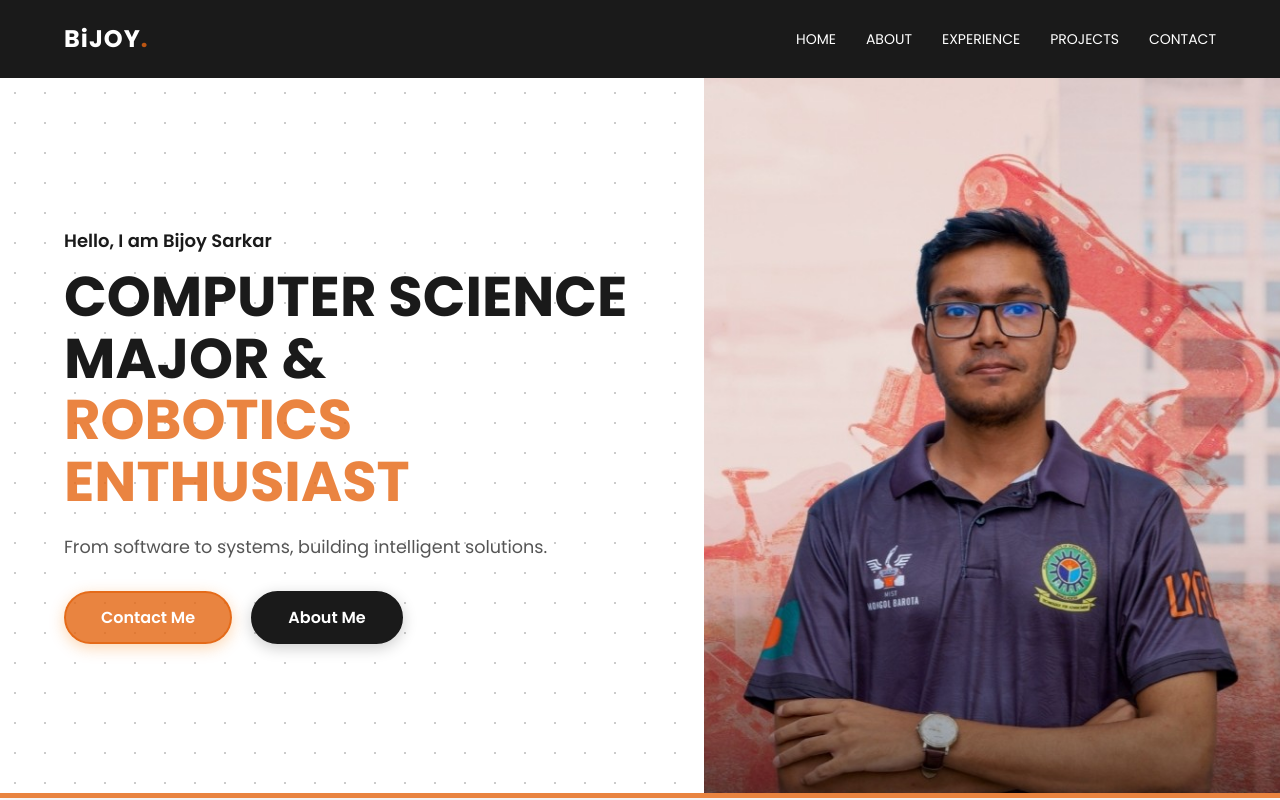
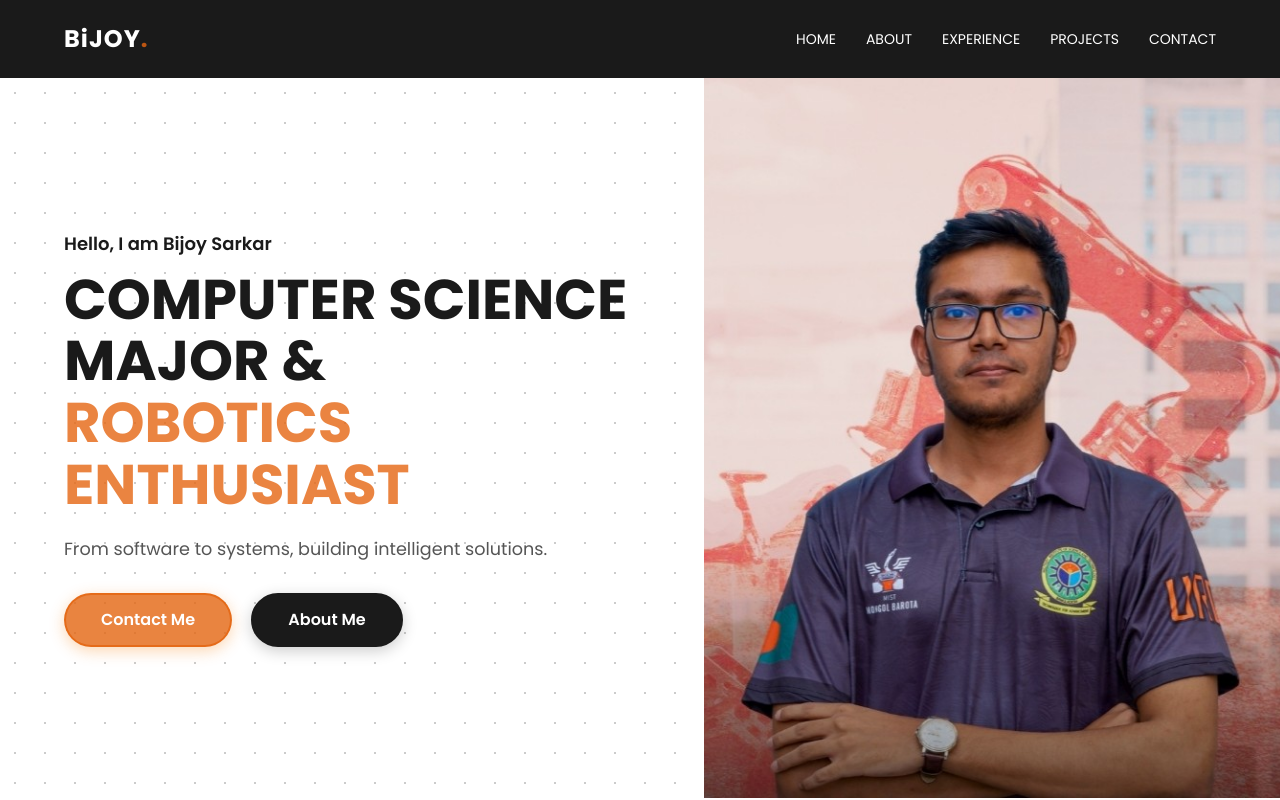
Before and after one commit to BijoySarkar11/BijoySarkar11.github.io, a plain HTML site: page index.html in a window 1280 px wide. Shown: the top 800 px of the page. Drawn offline with Linux system fonts and the light colour scheme.

Commit message:
nw change

```diff
--- a/style.css
+++ b/style.css
@@ -76,13 +76,6 @@ ul { list-style: none; }
     /* This adds subtle dots to the background for a "tech" feel */
     background-image: radial-gradient(#ccc 1px, transparent 1px);
     background-size: 30px 30px; /* Space between dots */
-
-    /* 2. THE PARTITION (Shelf Effect) */
-    /* A thick colored line + a shadow to separate it from the next section */
-    border-bottom: 5px solid var(--primary);
-    box-shadow: 0 15px 30px rgba(0,0,0,0.05); /* Floats the hero above the next section */
-    position: relative;
-    z-index: 2; /* Ensures shadow sits on top of About section */
 }
 
 .hero-content {
```
